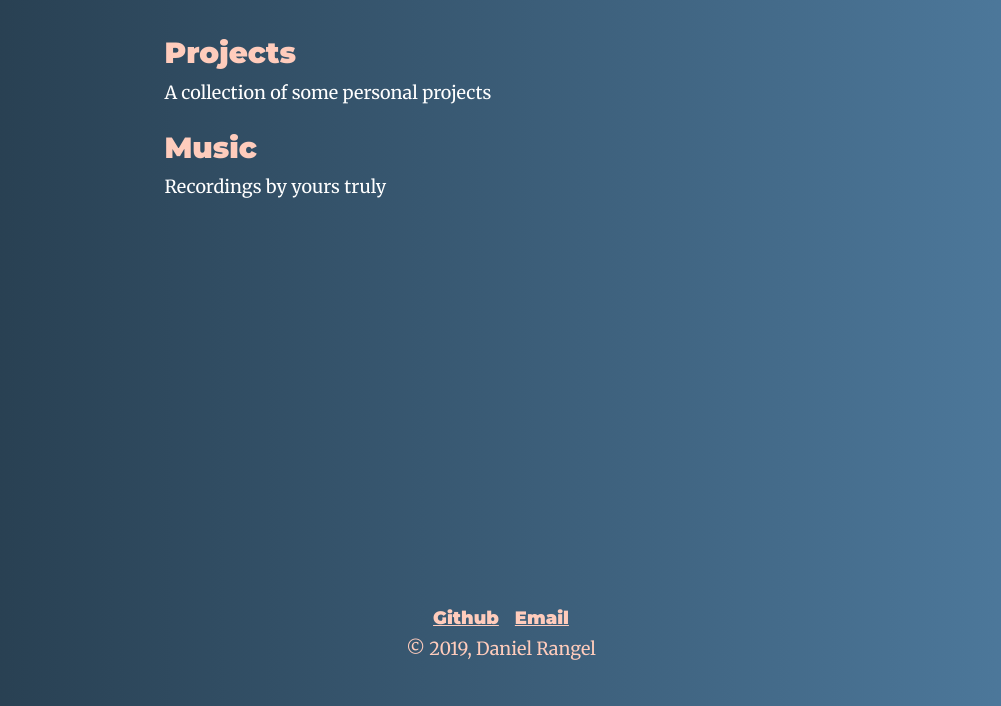
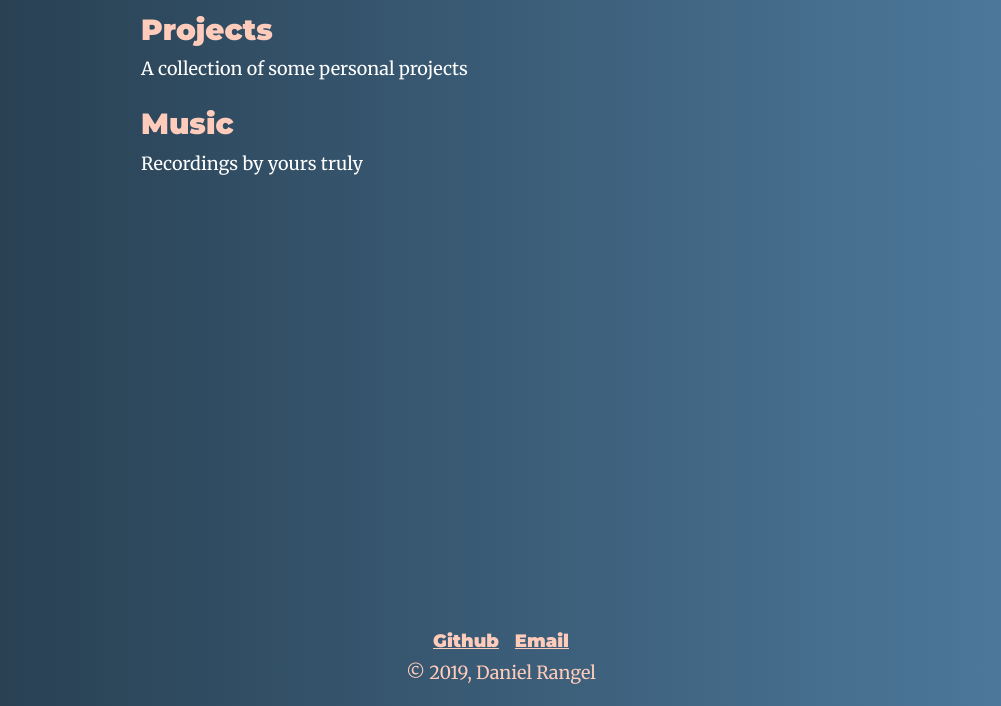
Before and after one commit to danny-rangel/danielrangel.io, a Gatsby site: page / in a window 1280 px wide. Shown: the part 94-800 px from the top of the page, without its empty margins (139-1140 px from the left). Built offline with nearby package versions, Linux system fonts and the light colour scheme; Gatsby itself is replaced by a stand-in of ours.

Commit message:
remove padding

```diff
--- a/src/components/layout.js
+++ b/src/components/layout.js
@@ -22,7 +22,7 @@ const Layout = ({ children }) => (
         style={{
           margin: "auto",
           maxWidth: "42rem",
-          padding: "1.3rem",
+          // padding: "1.3rem",
           minHeight: "100vh",
           display: "grid",
           gridTemplateRows: "90px 1fr 100px",
```
